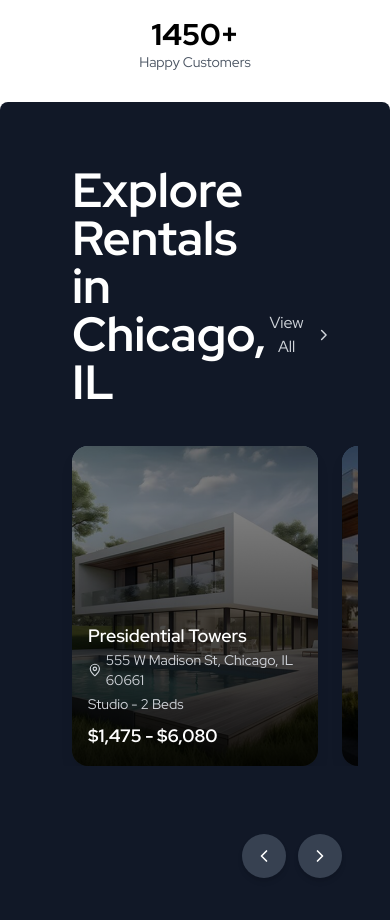
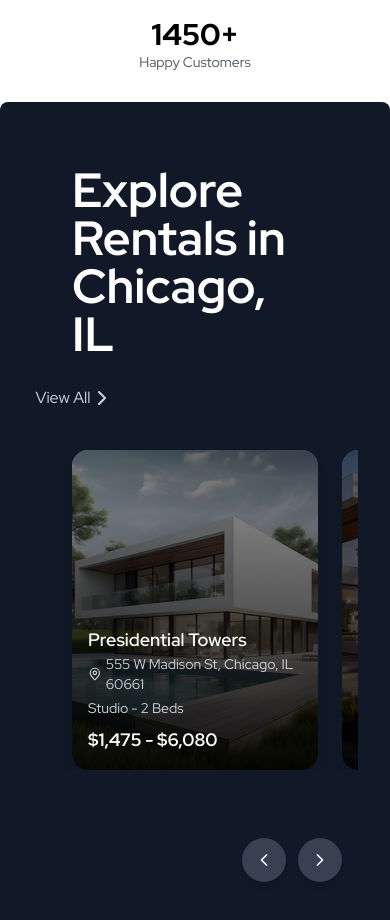
Before and after one commit to Pronttera/real-estate-website, a React (Vite) app: page / in a window 390 px wide. Shown: the part 1444-2364 px from the top of the page. Built offline with nearby package versions, Linux system fonts and the light colour scheme.

Commit message:
Fixed the view all buttons position in Work Section

```diff
--- a/src/pages/Home/WorksSection.jsx
+++ b/src/pages/Home/WorksSection.jsx
@@ -84,10 +84,10 @@ export default function WorksSection() {
   return (
     <div className="bg-gray-900 text-white p-8 rounded-lg h-full mt-15 font-redhat relative">
       {/* Header */}
-      <div className="flex justify-between items-center mb-10 px-10">
+      <div className="flex flex-col md:flex-row justify-between items-center mb-10 px-10">
         <h2 className="text-5xl mt-8 font-bold">Explore Rentals in Chicago, IL</h2>
-        <button className="text-gray-300 hover:text-white transition flex items-center cursor-pointer mt-[130px] md:mt-0">
-         View All <ChevronRight className="ml-2" />
+        <button className="text-gray-300 hover:text-white transition flex flex-row md:items-center cursor-pointer md:ml-0 ml-[-240px] mt-7 md:mt-0">
+         View All <ChevronRight className=" md:ml-2" />
         </button>
       </div>
 
```
